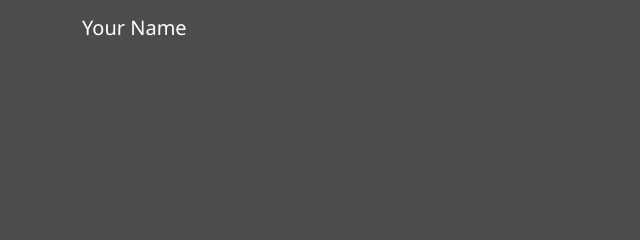
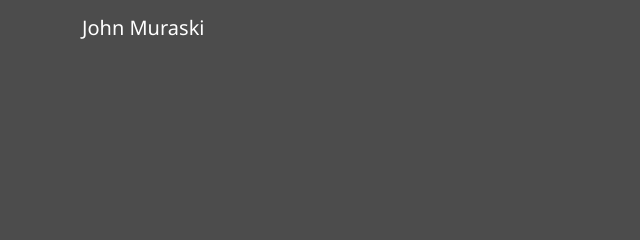
Before and after one commit to jtmuraski/PersonalSite, a plain HTML site: page index.html in a window 1280 px wide. Shown: the top 240 px of the page, 0-640 px from the left. Drawn offline with nearby package versions, Linux system fonts and the light colour scheme.

Commit message:
Saving changes for further use on different computer.

```diff
--- a/index.html
+++ b/index.html
@@ -15,7 +15,7 @@
     <!-- Navigation -->
     <nav class="navbar navbar-expand-lg navbar-dark fixed-top bg-transparent">
         <div class="container">
-            <a class="navbar-brand" href="#">Your Name</a>
+            <a class="navbar-brand" href="#">John Muraski</a>
             <button class="navbar-toggler" type="button" data-bs-toggle="collapse" data-bs-target="#navbarNav" aria-controls="navbarNav" aria-expanded="false" aria-label="Toggle navigation">
                 <span class="navbar-toggler-icon"></span>
             </button>
```
